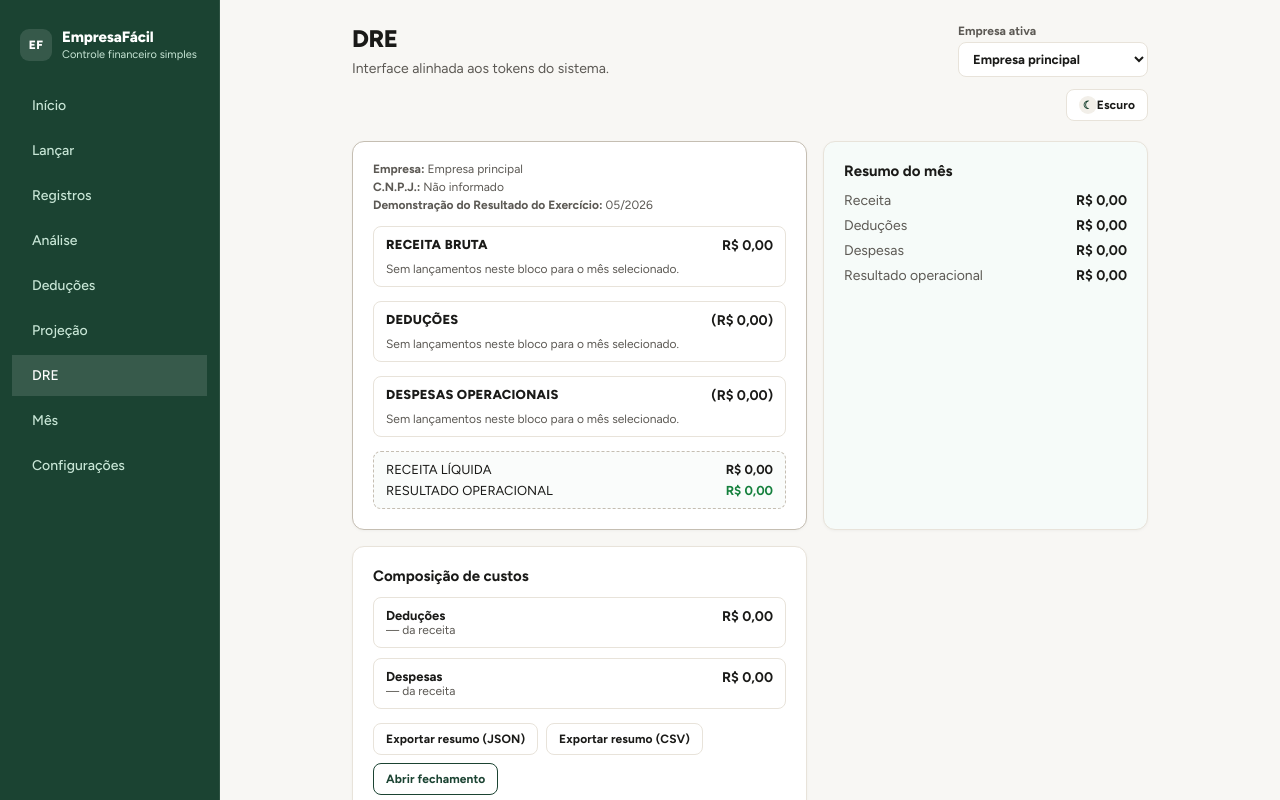
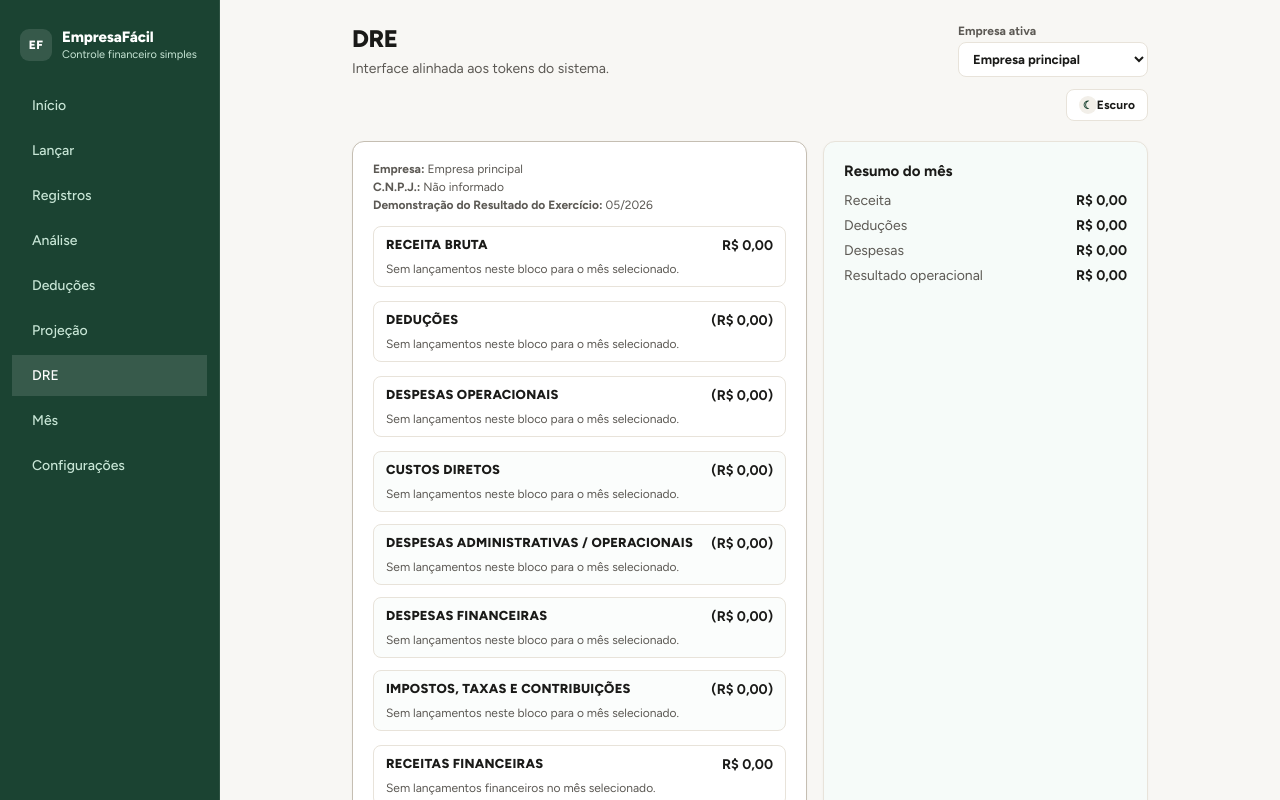
Before and after one commit to gersonvan/empresa-facil, a React (Vite) app: page /dre in a window 1280 px wide. Shown: the top 800 px of the page. Built offline with nearby package versions, Linux system fonts and the light colour scheme.

Commit message:
feat: split managerial DRE into expense and financial sections

```diff
--- a/src/screens/DRE.module.css
+++ b/src/screens/DRE.module.css
@@ -56,6 +56,18 @@
   list-style: none;
   display: grid;
   gap: 6px;
+}
+
+.bucketGrid {
+  display: grid;
+  gap: 12px;
+}
+
+.bucketSection {
+  border: 1px solid var(--color-border);
+  border-radius: var(--radius-button);
+  padding: 10px 12px;
+  background: color-mix(in srgb, var(--color-surface) 84%, var(--color-accent-soft));
 }
 
 .statementRow {
--- a/src/screens/DRE.tsx
+++ b/src/screens/DRE.tsx
@@ -13,6 +13,12 @@ interface DetailedRow {
 
 interface DetailedSection {
   key: 'revenue' | 'deductions' | 'expenses'
+  title: string
+  rows: DetailedRow[]
+  total: number
+}
+
+interface BucketSection {
   title: string
   rows: DetailedRow[]
   total: number
@@ -99,18 +105,116 @@ function buildDetailedSections({ companyId, month }: { companyId: string; month:
   ]
 }
 
+function classifyExpenseBucket(categoryName: string) {
+  const normalized = categoryName.toLocaleLowerCase('pt-BR')
+
+  if (
+    normalized.includes('imposto') ||
+    normalized.includes('tribut') ||
+    normalized.includes('taxa') ||
+    normalized.includes('fgts') ||
+    normalized.includes('inss') ||
+    normalized.includes('simples')
+  ) {
+    return 'taxes'
+  }
+
+  if (
+    normalized.includes('cartão') ||
+    normalized.includes('cartao') ||
+    normalized.includes('banc') ||
+    normalized.includes('juros') ||
+    normalized.includes('financi') ||
+    normalized.includes('emprést') ||
+    normalized.includes('emprest') ||
+    normalized.includes('parcel') ||
+    normalized.includes('tarifa')
+  ) {
+    return 'financial'
+  }
+
+  if (
+    normalized.includes('frete') ||
+    normalized.includes('logística') ||
+    normalized.includes('logistica') ||
+    normalized.includes('matéria') ||
+    normalized.includes('materia') ||
+    normalized.includes('insumo') ||
+    normalized.includes('estoque') ||
+    normalized.includes('terceir') ||
+    normalized.includes('comiss') ||
+    normalized.includes('produção') ||
+    normalized.includes('produc') ||
+    normalized.includes('custo direto')
+  ) {
+    return 'direct'
+  }
+
+  return 'operational'
+}
+
+function buildExpenseBuckets(entries: Array<{ categoryName: string; amount: number }>): BucketSection[] {
+  const buckets = {
+    direct: new Map<string, number>(),
+    operational: new Map<string, number>(),
+    financial: new Map<string, number>(),
+    taxes: new Map<string, number>(),
+  }
+
+  for (const entry of entries) {
+    const bucket = classifyExpenseBucket(entry.categoryName)
+    const current = buckets[bucket].get(entry.categoryName) ?? 0
+    buckets[bucket].set(entry.categoryName, current + entry.amount)
+  }
+
+  function mapRows(group: Map<string, number>) {
+    return [...group.entries()]
+      .map(([label, amount]) => ({ label, amount }))
+      .sort((left, right) => right.amount - left.amount)
+  }
+
+  return [
+    {
+      title: 'CUSTOS DIRETOS',
+      rows: mapRows(buckets.direct),
+      total: [...buckets.direct.values()].reduce((accumulator, amount) => accumulator + amount, 0),
+    },
+    {
+      title: 'DESPESAS ADMINISTRATIVAS / OPERACIONAIS',
+      rows: mapRows(buckets.operational),
+      total: [...buckets.operational.values()].reduce((accumulator, amount) => accumulator + amount, 0),
+    },
+    {
+      title: 'DESPESAS FINANCEIRAS',
+      rows: mapRows(buckets.financial),
+      total: [...buckets.financial.values()].reduce((accumulator, amount) => accumulator + amount, 0),
+    },
+    {
+      title: 'IMPOSTOS, TAXAS E CONTRIBUIÇÕES',
+      rows: mapRows(buckets.taxes),
+      total: [...buckets.taxes.values()].reduce((accumulator, amount) => accumulator + amount, 0),
+    },
+  ]
+}
+
 export default function DRE() {
   const navigate = useNavigate()
   const overview = getMonthlyOverview()
   const monthContext = getMonthContext()
   const activeCompany = getActiveCompany()
   const detailedSections = buildDetailedSections({ companyId: monthContext.companyId, month: monthContext.month })
+  const expenseEntries = listLaunchEntries({ companyId: monthContext.companyId, month: monthContext.month, costType: 'company' })
+    .filter((entry) => entry.dreGroup === 'expenses')
+    .map((entry) => ({ categoryName: entry.categoryName, amount: entry.amount }))
+  const expenseBuckets = buildExpenseBuckets(expenseEntries)
+  const financialIncome = overview.summary.financialIncome
 
   const revenueTotal = detailedSections.find((section) => section.key === 'revenue')?.total ?? 0
   const deductionsTotal = detailedSections.find((section) => section.key === 'deductions')?.total ?? 0
-  const expensesTotal = detailedSections.find((section) => section.key === 'expenses')?.total ?? 0
+  const expensesTotal = expenseBuckets.reduce((accumulator, section) => accumulator + section.total, 0)
   const netRevenue = revenueTotal - deductionsTotal
-  const operatingResult = netRevenue - expensesTotal
+  const resultBeforeFinancial = netRevenue - expensesTotal
+  const operatingResult = resultBeforeFinancial + financialIncome
 
   function downloadTextFile({ content, fileName, mimeType }: { content: string; fileName: string; mimeType: string }) {
     const blob = new Blob([content], { type: mimeType })
@@ -208,10 +312,58 @@ export default function DRE() {
               </div>
             ))}
 
+            <div className={styles.bucketGrid}>
+              {expenseBuckets.map((bucket) => (
+                <div key={bucket.title} className={styles.bucketSection}>
+                  <div className={styles.statementSectionHeader}>
+                    <h2 className={styles.statementTitle}>{bucket.title}</h2>
+                    <strong className={styles.statementTotal}>{formatStatementValue(bucket.total, { enforceNegativeStyle: true })}</strong>
+                  </div>
+
+                  {bucket.rows.length === 0 ? (
+                    <p className={styles.emptyState}>Sem lançamentos neste bloco para o mês selecionado.</p>
+                  ) : (
+                    <ul className={styles.statementRows}>
+                      {bucket.rows.map((row) => (
+                        <li key={`${bucket.title}-${row.label}`} className={styles.statementRow}>
+                          <span>{row.label}</span>
+                          <strong>{formatStatementValue(row.amount, { enforceNegativeStyle: true })}</strong>
+                        </li>
+                      ))}
+                    </ul>
+                  )}
+                </div>
+              ))}
+            </div>
+
+            <div className={styles.statementSection}>
+              <div className={styles.statementSectionHeader}>
+                <h2 className={styles.statementTitle}>RECEITAS FINANCEIRAS</h2>
+                <strong className={styles.statementTotal}>{formatStatementValue(financialIncome)}</strong>
+              </div>
+
+              {financialIncome === 0 ? (
+                <p className={styles.emptyState}>Sem lançamentos financeiros no mês selecionado.</p>
+              ) : (
+                <ul className={styles.statementRows}>
+                  <li className={styles.statementRow}>
+                    <span>Receitas financeiras</span>
+                    <strong>{formatStatementValue(financialIncome)}</strong>
+                  </li>
+                </ul>
+              )}
+            </div>
+
             <div className={styles.finalTotals}>
               <div className={styles.finalRow}>
                 <span>RECEITA LÍQUIDA</span>
                 <strong>{formatStatementValue(netRevenue)}</strong>
+              </div>
+              <div className={styles.finalRow}>
+                <span>RESULTADO ANTES DAS RECEITAS FINANCEIRAS</span>
+                <strong className={resultBeforeFinancial >= 0 ? styles.pos : styles.neg}>
+                  {formatStatementValue(resultBeforeFinancial)}
+                </strong>
               </div>
               <div className={styles.finalRow}>
                 <span>RESULTADO OPERACIONAL</span>
```
